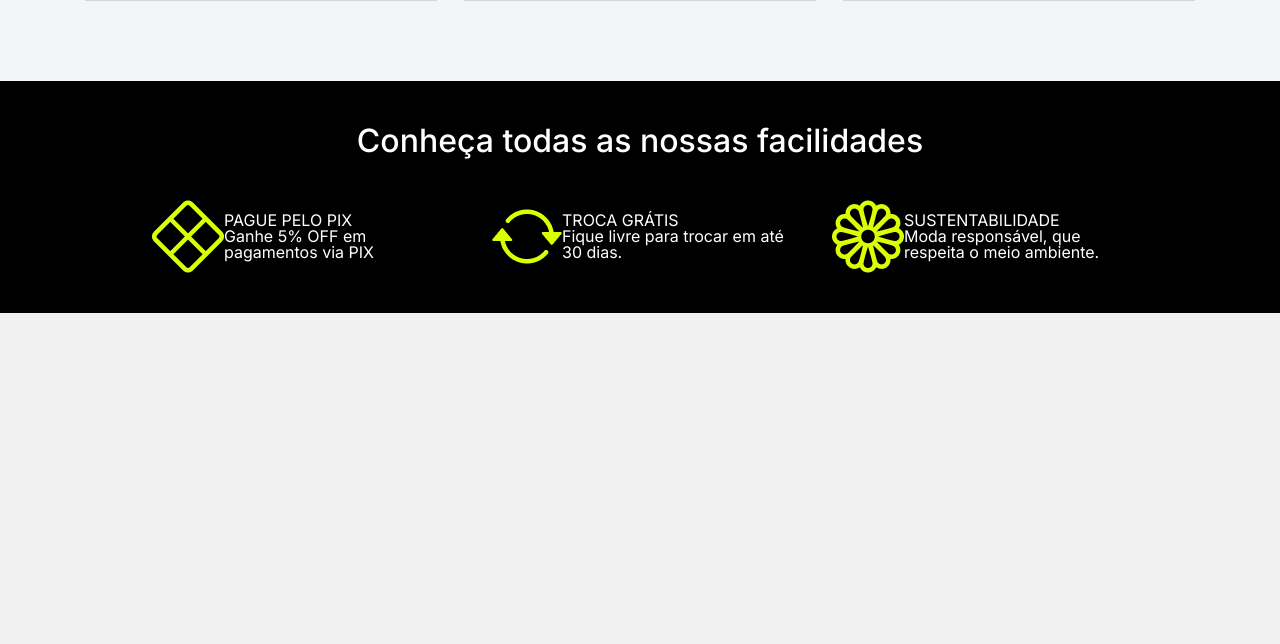
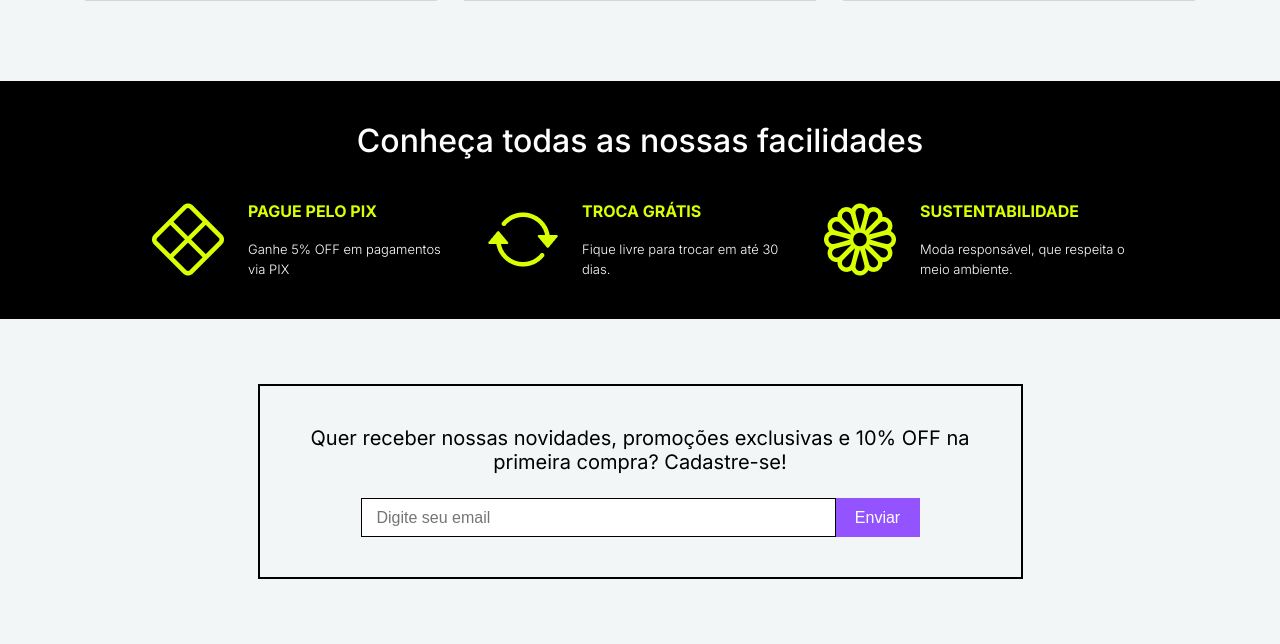
Before and after one commit to LuizLacerdaa/meteora, a PHP site: page / in a window 1280 px wide. Shown: the part 2138-2782 px from the top of the page. Before the commit the page ends 2451 px from the top, so only its background shows below. Run offline with PHP 8.4, Linux system fonts and the light colour scheme.

Commit message:
parte de promocoes

```diff
--- a/index.html
+++ b/index.html
@@ -129,6 +129,14 @@
         </div>
     </div>
 
+    <div class="promocoes">
+        <h3 class="titulo-promocoes">Quer receber nossas novidades, promoções exclusivas e 10% OFF na primeira compra? Cadastre-se!</h3>
+        <form class="formulario-promocoes">
+            <input type="text" class="campo-promocoes" placeholder="Digite seu email">
+            <button type="button" class="botao-promocoes">Enviar</button>
+        </form>
+    </div>
+
     <script src="app.js"></script>
 </body>
 </html>
--- a/style.css
+++ b/style.css
@@ -245,5 +245,68 @@ body{
     display: flex;
     justify-content: space-between;
     align-items: center;
-    width: 296px;
+    width: 304px;
 }
+
+.informacoes-icone{
+    margin-left: 24px;
+}
+
+.titulo-icone{
+    margin-bottom: 16px;
+    font-weight: bold;
+    color: #DAFF01;
+    line-height: 23px;
+    font-size: 16px;
+}
+
+.texto-icone{
+    font-size: 13px;
+    line-height: 20px;
+    font-weight: 300;
+}
+
+.promocoes{
+    width: 729px;
+    border: 2px solid;
+    margin: 65px auto;
+    padding: 40px 16px;
+}
+
+.titulo-promocoes{
+    font-size: 20px;
+    line-height: 24px;
+    text-align: center;
+    margin-bottom: 24px;
+}
+
+.formulario-promocoes{
+    display: flex;
+    align-items: center;
+    justify-content: center;
+}
+
+.campo-promocoes{
+    font-size: 16px;
+    line-height: 23px;
+    padding-top: 7px;
+    padding-bottom: 7px;
+    padding-left: 15px;
+    border: 1px solid;
+    border-radius: 0;
+    width: 456px;
+}
+
+.botao-promocoes{
+    border: 1px solid #9353FF;
+    border-radius: 0;
+    background-color: #9353FF;
+    color: #fff;
+    font-size: 16px;
+    font-weight: 500;
+    line-height: 19px;
+    padding-top: 9px;
+    padding-bottom: 9px;
+    width: 84px;
+    text-align: center;
+}
```
